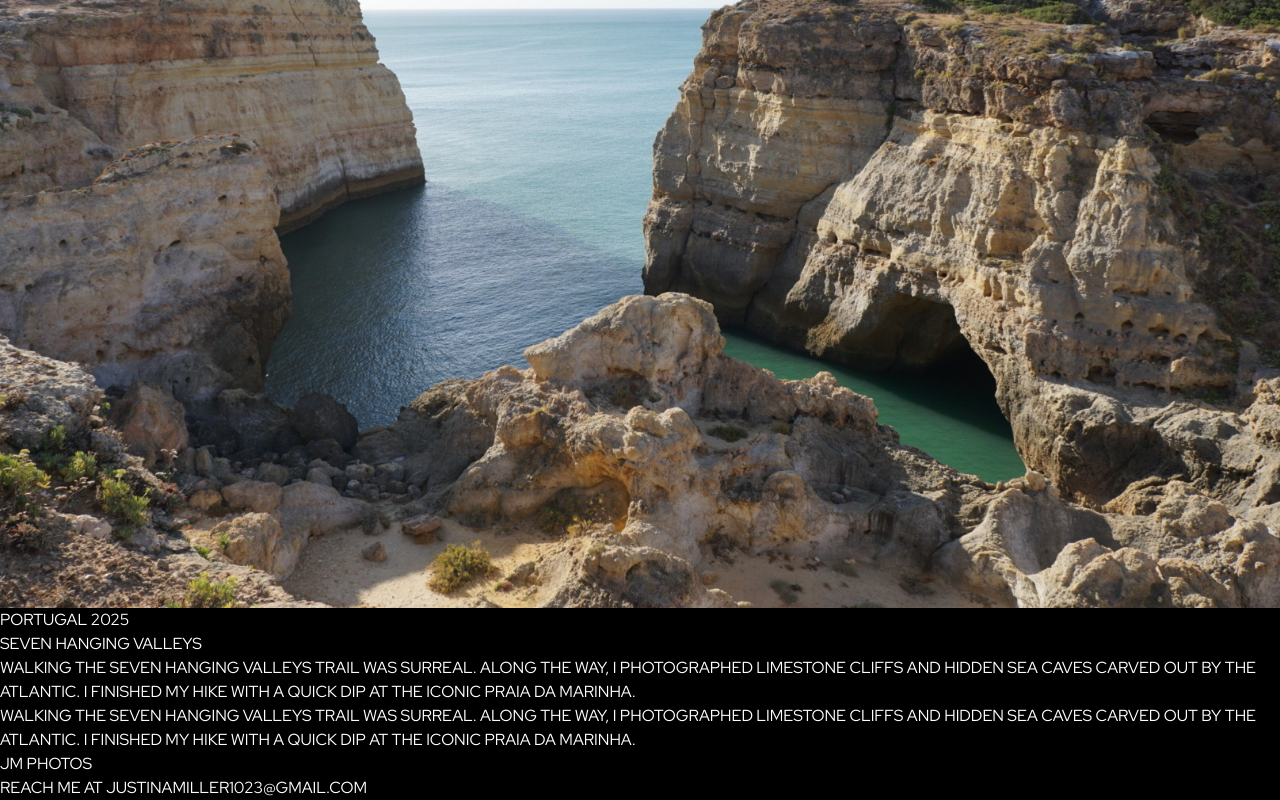
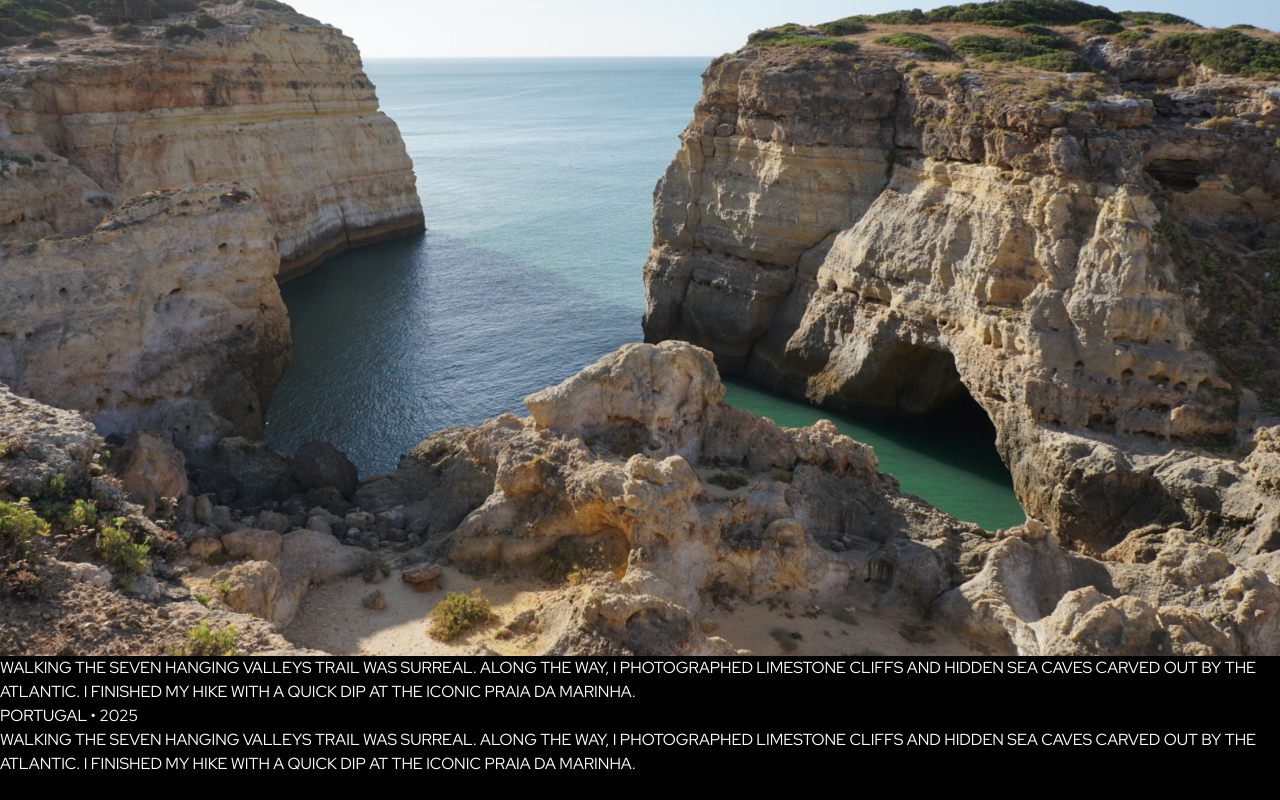
Before and after one commit to samanthacabrera/photofolio, a React (Vite) app: page /photofolio/featured in a window 1280 px wide. Shown: the part 1271-2071 px from the top of the page. After the commit the page ends 2047 px from the top, so only its background shows below. Built offline with nearby package versions, Linux system fonts and the light colour scheme.

Commit message:
add new Featured layout

```diff
--- a/src/App.jsx
+++ b/src/App.jsx
@@ -4,7 +4,6 @@ import Hero from "./Hero";
 import Featured from "./Featured";
 import Gallery from "./Gallery";
 import About from "./About";
-import Footer from "./Footer";
 
 export default function App() {
   return (
@@ -28,7 +27,6 @@ export default function App() {
           element={<About />}
         />
       </Routes>
-      <Footer />
     </BrowserRouter>
   );
 }
--- a/src/Featured.jsx
+++ b/src/Featured.jsx
@@ -6,57 +6,63 @@ function Featured() {
   const featuredPhotos = photos.filter((photo) => photo.featured);
 
   return (
-    <>
     <Transition>
-        <section className="flex flex-col min-h-screen max-w-7xl mx-6 md:mx-auto py-12">
-          <ul className="w-full flex flex-col gap-12 md:gap-60 py-6">
-            {featuredPhotos.map((photo, index) => {
-              const reverse = index % 2 === 1;
+      <section className="min-h-screen max-w-7xl mx-6 md:mx-auto py-24 flex flex-col gap-48">
+        <p className="pt-20 text-center text-4xl max-w-2xl mx-auto leading-relaxed italic">
+          A curated selection of my favorite shots
+        </p>
 
-              return (
-                <li key={photo.id} className="pb-12">
-                  <div
-                    className={`flex flex-col md:flex-row gap-6 md:gap-10 ${
-                      reverse ? "md:flex-row-reverse" : ""
-                    }`}
-                  >
-                    {/* Image */}
-                    <div className="overflow-hidden w-full md:h-[75vh]">
-                      <img src={photo.src} alt={photo.desc} className="h-full w-full object-cover" />
+        <ul className="flex flex-col gap-48">
+          {featuredPhotos.map((photo) => (
+            <li key={photo.id} className="relative flex flex-col items-center gap-12">
+              <div className="text-center">
+                <h2 className="text-4xl md:text-5xl font-bold tracking-tight mb-4">
+
+                </h2>
               </div>
 
-                    {/* Info */}
-                    <div className="flex flex-col w-full md:w-1/4">
-                      <p className="uppercase tracking-widest opacity-60 mb-2 text-sm md:text-xs">
-                        {photo.location} {photo.year}
+            <div className="hidden md:flex flex-row max-w-7xl mx-auto -translate-x-[5vw]">
+              <div className="flex items-center">
+                <p className="inline-block transform -rotate-90 whitespace-nowrap opacity-70 tracking-widest text-xl">
+                  {photo.desc}
                 </p>
-                      <h3 className="tracking-widest font-medium mb-4">{photo.desc}</h3>
-
-                      {photo.featuredText && (
-                        <p className="hidden md:block normal-case text-sm md:text-base tracking-wide leading-loose">
-                          {photo.featuredText}
-                        </p>
-                      )}
+              </div>
+              <div className="relative md:w-[70vw] md:h-[80vh] flex-shrink-0 overflow-hidden">
+                <img
+                  src={photo.src}
+                  alt={photo.desc}
+                  className="h-fit w-fit object-cover"
+                />
               </div>
             </div>
 
             {photo.featuredText && (
-                    <motion.div
+              <div className="text-center mt-6 md:max-w-3xl">
+                <p className="text-base md:text-lg leading-loose tracking-wider my-4">
+                  {photo.featuredText}
+                </p>
+              </div>
+            )}
+
+              <div className="md:hidden flex flex-col w-full mt-4 text-center">
+                <p className="uppercase tracking-wide opacity-60 mb-2 text-sm">{photo.location} • {photo.year}</p>
+                {photo.featuredText && (
+                  <motion.p
                     initial={{ opacity: 0 }}
                     animate={{ opacity: 1 }}
                     transition={{ duration: 0.3 }}
-                      className="md:hidden"
+                    className="text-sm tracking-wide leading-relaxed max-w-md mx-auto"
                   >
-                      <p className="normal-case text-sm tracking-wide leading-loose">{photo.featuredText}</p>
-                    </motion.div>
+                    {photo.featuredText}
+                  </motion.p>
                 )}
+              </div>
+
             </li>
-              );
-            })}
+          ))}
         </ul>
       </section>
     </Transition>
-    </>
   );
 }
 
--- a/src/Footer.jsx
+++ /dev/null
@@ -1,27 +0,0 @@
-export default function Footer() {
-  return (
-    <footer className="w-full h-screen opacity-80 flex items-end">
-      <div className="max-w-8xl mx-auto p-4 w-full relative">
-
-        <div className="relative md:absolute md:bottom-4 md:left-6 left-1/2 transform -translate-x-1/2 md:translate-x-0 flex flex-col items-center md:items-start pb-6 md:pb-0">
-          <h1 className="text-5xl font-bold leading-none select-none">
-            JM Photos
-          </h1>
-        </div>
-
-        <div className="relative md:absolute md:bottom-4 md:right-6 left-1/2 transform -translate-x-1/2 md:translate-x-0 text-sm md:text-base tracking-widest text-center md:text-right">
-          <p>
-            Reach me at{" "}
-            <a
-              href="mailto:justinamiller1023@gmail.com"
-              className="transition hover:border-b border-white/50 pb-1"
-            >
-              justinamiller1023@gmail.com
-            </a>
-          </p>
-        </div>
-
-      </div>
-    </footer>
-  );
-}
```
Lines whose indentation alone changed are shown as unchanged.
